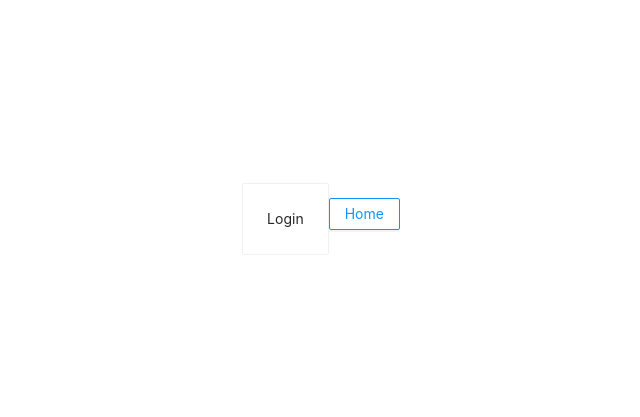
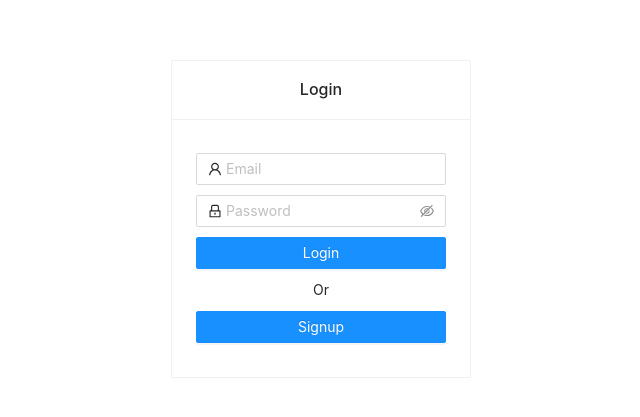
Before and after one commit to k-azadzoi/firebase-chat-app, a React (Create React App) app: page /login in a window 1280 px wide. Shown: the part 181-598 px from the top of the page, without its empty margins (319-959 px from the left). Built offline with nearby package versions, Linux system fonts and the light colour scheme.

Commit message:
Added icons to to Signup/Login forms

```diff
--- a/package.json
+++ b/package.json
@@ -3,6 +3,7 @@
   "version": "0.1.0",
   "private": true,
   "dependencies": {
+    "@ant-design/icons": "^4.0.5",
     "@testing-library/jest-dom": "^4.2.4",
     "@testing-library/react": "^9.3.2",
     "@testing-library/user-event": "^7.1.2",
--- a/src/pages/Login.js
+++ b/src/pages/Login.js
@@ -1,24 +1,68 @@
-import React from 'react'
-import { Button, Card } from 'antd'
-import {Container} from '../styles/styles'
+import React, { useState } from 'react'
+import {Form, Button, Input, Card } from 'antd'
+import { UserOutlined, LockOutlined } from '@ant-design/icons'
+import { Container } from '../styles/styles'
 
 const Login = (props) => {
+    const [user, setUser] = useState({
+        email: '',
+        password: ''
+    })
+
+    const handleSubmit = (event) => {
+        event.preventDefault()
+    }
+
+    const handleInputChange = (event) => {
+        event.preventDefault()
+        setUser({
+            ...user, [event.target.id]: event.target.value
+        })
+    }
+
     return (
         <>
             <Container>
-                <Card>
-                    Login
+                <Card
+                    title='Login'
+                    style={{width: 300, textAlign: 'center'}}
+                >
+                    <Form onSubmit={handleSubmit}>
+                         <Input
+                            prefix={<UserOutlined />}
+                            id='email'
+                            name='email'
+                            type='text'
+                            placeholder='Email'
+                            style={{margingBottom: '10px', marginTop: '10px'}}
+                            onChange={handleInputChange}
+                        />
+                        <Input.Password
+                            prefix={<LockOutlined />}
+                            id='password'
+                            name='password'
+                            type='text'
+                            placeholder='Password'
+                            style={{margingBottom: '10px', marginTop: '10px'}}
+                            onChange={handleInputChange}
+                        />
+                        <Button
+                            type='primary'
+                            htmlType='submit'
+                            style={{width: '100%', marginBottom: '10px', marginTop: '10px'}}
+                        >
+                            Login
+                        </Button>
+                        Or
+                        <Button
+                            type='primary'
+                            style={{width: '100%', marginBottom: '10px', marginTop: '10px'}}
+                            onClick={() => {props.history.push('/signup')}}
+                        >
+                            Signup
+                        </Button>
+                    </Form>
                 </Card>
-                <Button
-                    type='primary'
-                    ghost
-                    style={{width: '300', marginBottom: '10px', textAlign: 'center'}}
-                    onClick={() => {
-                        props.history.push('/')
-                    }}
-                >
-                    Home
-                </Button>
             </Container>
         </>
     )
--- a/src/pages/Signup.js
+++ b/src/pages/Signup.js
@@ -1,5 +1,6 @@
 import React, { useState } from 'react'
-import {Form, Icon, Button, Input, Card } from 'antd'
+import {Form, Button, Input, Card } from 'antd'
+import { UserOutlined, LockOutlined } from '@ant-design/icons'
 import { Container } from '../styles/styles'
 
 const Signup = (props) => {
@@ -37,6 +38,7 @@ const Signup = (props) => {
                             onChange={handleInputChange}
                         />
                          <Input
+                            prefix={<UserOutlined />}
                             id='email'
                             name='email'
                             type='text'
@@ -44,7 +46,8 @@ const Signup = (props) => {
                             style={{margingBottom: '10px', marginTop: '10px'}}
                             onChange={handleInputChange}
                         />
-                        <Input
+                        <Input.Password
+                            prefix={<LockOutlined />}
                             id='password'
                             name='password'
                             type='text'
@@ -57,7 +60,7 @@ const Signup = (props) => {
                             htmlType='submit'
                             style={{width: '100%', marginBottom: '10px', marginTop: '10px'}}
                         >
-                            Submit
+                            Signup
                         </Button>
                         Or
                         <Button
```
Also changed, not shown: 1 other file (tests, documents, lock files or other folders).
